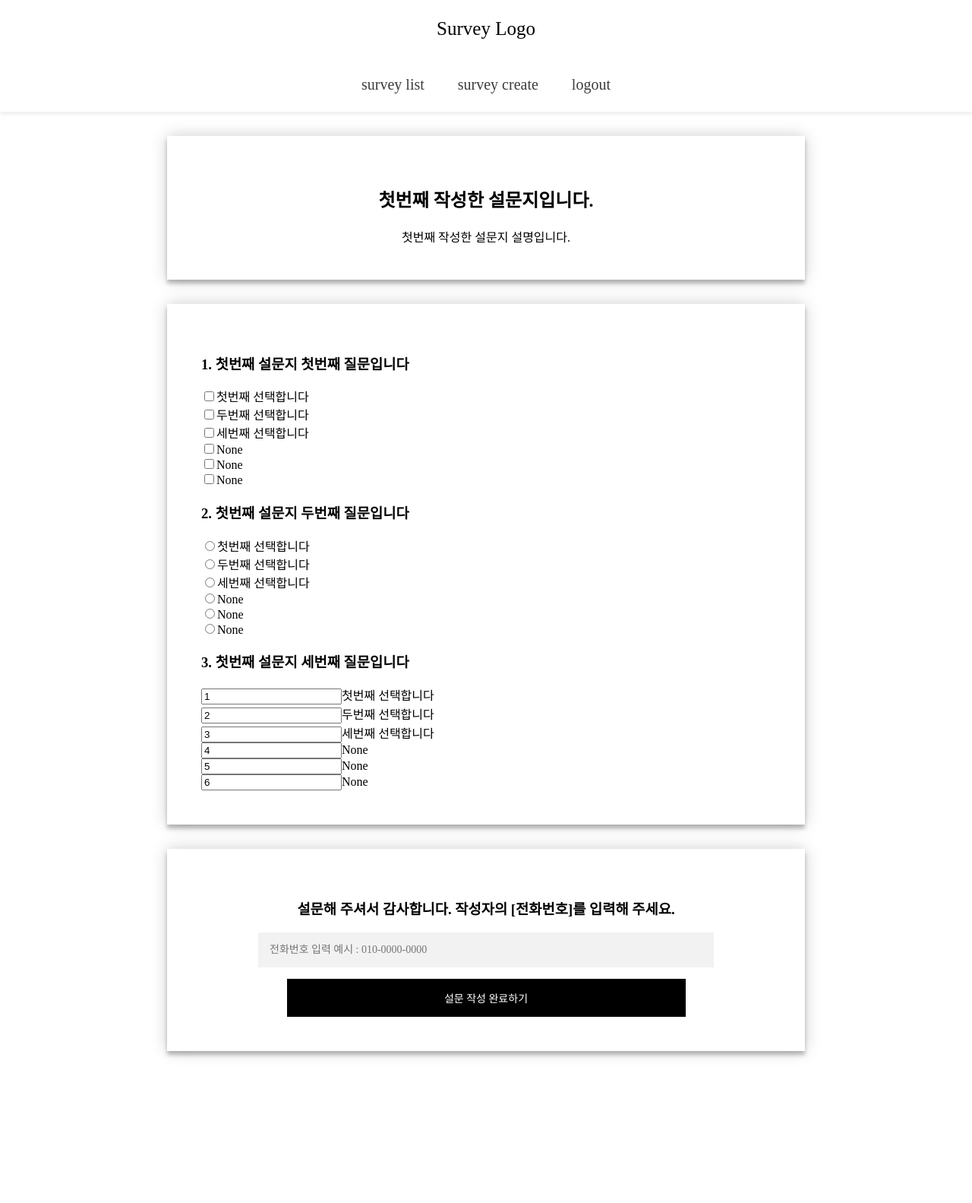
After one commit to KooHyunJung/OGsurvey_2022, a Django app: page /detail/3 in a window 1280 px wide. The commit adds this page. Shown: the whole page at 76% size. Run offline with Django 4.2, Linux system fonts and the light colour scheme; a user stored in the database is signed in; data comes from the database, SQL or seed files in the repository; both versions use the stored data as it was after the commit.

Commit message:
add survey_q 기능 부분 구현

```diff
--- /dev/null
+++ b/static/css/survey_detail.css
@@ -0,0 +1,59 @@
+.survey-detail {
+    width: 90%;
+    max-width: 840px;
+    padding: 32px 0 0;
+    margin: auto;
+}
+
+.form {
+    position: relative;
+    background: #FFFFFF;
+    max-width: 800px;
+    margin: 0 auto 0;
+    padding: 45px;
+    text-align: center;
+    box-shadow: 0 0 20px 0 rgba(0, 0, 0, 0.2), 0 5px 5px 0 rgba(0, 0, 0, 0.24);
+}
+
+.forms {
+    position: relative;
+    background: #FFFFFF;
+    max-width: 800px;
+    margin: 0 auto 0;
+    padding: 45px;
+    box-shadow: 0 0 20px 0 rgba(0, 0, 0, 0.2), 0 5px 5px 0 rgba(0, 0, 0, 0.24);
+}
+
+.form input {
+    outline: 0;
+    background: #f2f2f2;
+    max-width: 600px;
+    width: 100%;
+    border: 0;
+    margin: 0 0 15px;
+    padding: 15px;
+    box-sizing: border-box;
+    font-size: 14px;
+    font-family: Raleway;
+}
+
+.form button {
+    font-family: Raleway;
+    text-transform: uppercase;
+    outline: 0;
+    background: #000000;
+    width: 100%;
+    border: 0;
+    padding: 15px;
+    color: #ffffff;
+    font-size: 14px;
+    -webkit-transition: all 0.3 ease;
+    transition: all 0.3 ease;
+    cursor: pointer;
+}
+
+.form button:hover,
+.form button:active,
+.form button:focus {
+    box-shadow: 0 0 20px 0 rgba(0, 0, 0, 0.2), 0 5px 5px 0 rgba(0, 0, 0, 0.24);
+}
--- /dev/null
+++ b/static/js/survey_list.js
@@ -0,0 +1,3 @@
+function delchk() {
+    return confirm("정말 삭제하시겠습니까? 삭제하시면 복구할 수 없습니다");
+}
--- a/survey_q/models.py
+++ b/survey_q/models.py
@@ -16,12 +16,12 @@ class Question(models.Model):
 # Question 모델과 OneToOne 관계, 세부항목 추가 모델
 class Choice(models.Model):
     CATEGORY_CHOICE = (
-        ('CC', 'checkbox'),
-        ('RR', 'radio'),
-        ('SS', 'select'),
+        ('checkbox', 'checkbox'),
+        ('radio', 'radio'),
+        ('select', 'select'),
     )
     question = models.ForeignKey(Question, on_delete=models.CASCADE)
-    category = models.CharField(max_length=10, choices=CATEGORY_CHOICE, default='CC', verbose_name="유형 선택")
+    category = models.CharField(max_length=10, choices=CATEGORY_CHOICE, default='checkbox', verbose_name="유형 선택")
     choice_title = models.CharField(max_length=100, verbose_name="질문")
     item1 = models.CharField(max_length=100, verbose_name="옵션")
     item2 = models.CharField(max_length=100, blank=True, null=True, verbose_name="옵션")
--- a/survey_q/urls.py
+++ b/survey_q/urls.py
@@ -7,7 +7,8 @@ app_name = "survey_q"
 urlpatterns = [
     path("", views.survey_create, name="create"),
     path("list", views.survey_list, name="list"),
-    # path("update", views.survey_update, name="update"),
-    # path("delete", views.survey_delete, name="delete"),
+    path("detail/<int:pk>", views.send_survey_detail, name="detail"),
+    path("update/<int:pk>", views.survey_update, name="update"),
+    path("delete/<int:pk>", views.survey_delete, name="delete"),
     path("information/<int:pk>", views.survey_information, name="info"),
 ]
--- a/survey_q/views.py
+++ b/survey_q/views.py
@@ -1,6 +1,6 @@
 from django.shortcuts import render, redirect
 from django.contrib.auth.decorators import login_required
-from survey_q.models import Question
+from survey_q.models import Question, Choice
 
 
 # Create your views here.
@@ -20,7 +20,23 @@ def survey_list(request):
         return redirect("survey_q:create")
 
 @login_required
+def send_survey_detail(request, pk):
+    if request.method == 'GET':
+        survey = Question.objects.filter(id=pk)
+        return render(request, "survey_q/survey_detail.html", { 'survey': survey })
+
+@login_required
 def survey_information(request, pk):
     if request.method == 'GET':
         survey = Question.objects.filter(id=pk)
         return render(request, "survey_q/survey_info.html", { 'survey': survey })
+
+@login_required
+def survey_update(request, pk):
+    survey = Question.objects.filter(id=pk)
+    return render(request, "survey_q/survey_update.html", { 'survey': survey })
+
+@login_required
+def survey_delete(request, pk):
+    Question.objects.filter(id=pk).delete()
+    return redirect("survey_q:list")
--- /dev/null
+++ b/templates/survey_q/survey_detail.html
@@ -0,0 +1,53 @@
+{% extends 'main_nav.html' %}
+{% load static %}
+{% block title %} survey detail {% endblock %}
+
+{% block style %}
+    <link href="/static/css/survey_detail.css" rel="stylesheet" type="text/css">
+{% endblock %}
+
+<!--content-->
+{% block content %}
+    {% for survey in survey %}
+    <div class="survey-detail">
+        <div class="form">
+        <form class="survey-form">
+            <h2>{{survey.title}}</h2>
+            <div>{{survey.notice}}</div>
+        </form>
+        </div>
+    </div>
+
+        <div class="survey-detail">
+            <div class="forms">
+            <!-- action url 변경 필요 -->
+            {% for choice in survey.choice_set.all %}
+            <form class="survey-form" method="post" action="{% url 'survey_q:create' %}">
+                {% csrf_token %}
+                <h3>{{ forloop.counter }}. {{choice.choice_title}}</h3>
+                <label><input type={{choice.category}} name="num" value="1">{{choice.item1}}</label><br>
+                <label><input type={{choice.category}} name="num" value="2">{{choice.item2}}</label><br>
+                <label><input type={{choice.category}} name="num" value="3">{{choice.item3}}</label><br>
+                <label><input type={{choice.category}} name="num" value="4">{{choice.item4}}</label><br>
+                <label><input type={{choice.category}} name="num" value="5">{{choice.item5}}</label><br>
+                <label><input type={{choice.category}} name="num" value="6">{{choice.item6}}</label><br>
+            {% endfor %}
+            </form>
+            </div>
+        </div>
+    {% endfor %}
+    <div class="survey-detail" style="margin-bottom: 200px;">
+        <div class="form">
+            <form class="survey-form" method="post" action="{% url 'survey_q:create' %}">
+                {% csrf_token %}
+                <h3>설문해 주셔서 감사합니다. 작성자의 [전화번호]를 입력해 주세요.</h3>
+                <input type="text" placeholder="전화번호 입력 예시 : 010-0000-0000" name="phone">
+
+                <button type="submit" style="width: 70%; min-width: 250px;">설문 작성 완료하기</button>
+            </form>
+            </div>
+        </div>
+    </div>
+
+    <!-- <script defer src="/static/js/survey_detail.js"></script> -->
+{% endblock content %}
```
Also changed, not shown: static/css/survey_info.css (added, +110 -0 lines), static/css/survey_list.css (+13 -2 lines), templates/survey_q/survey_info.html (+46 -7 lines), templates/survey_q/survey_list.html (+10 -4 lines), db.sqlite3, survey_q/migrations/0003_alter_choice_category.py (added).
